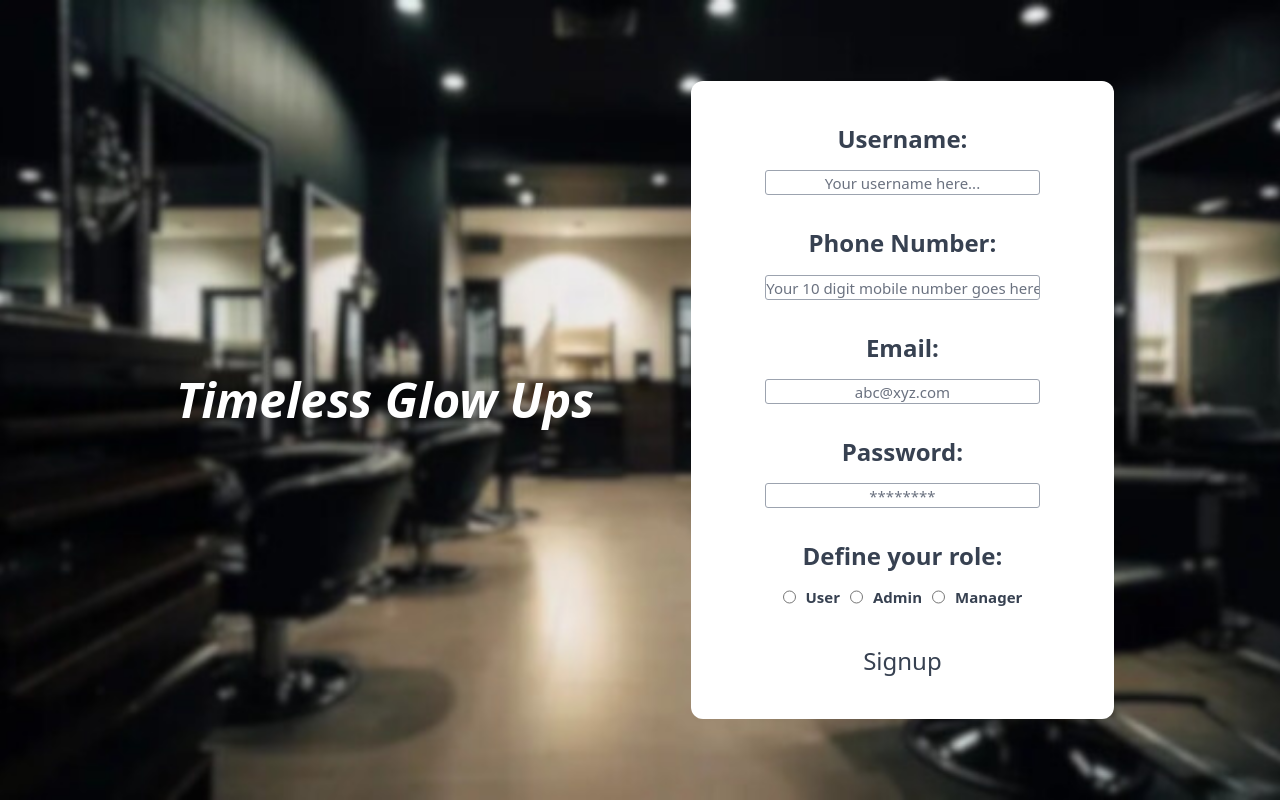
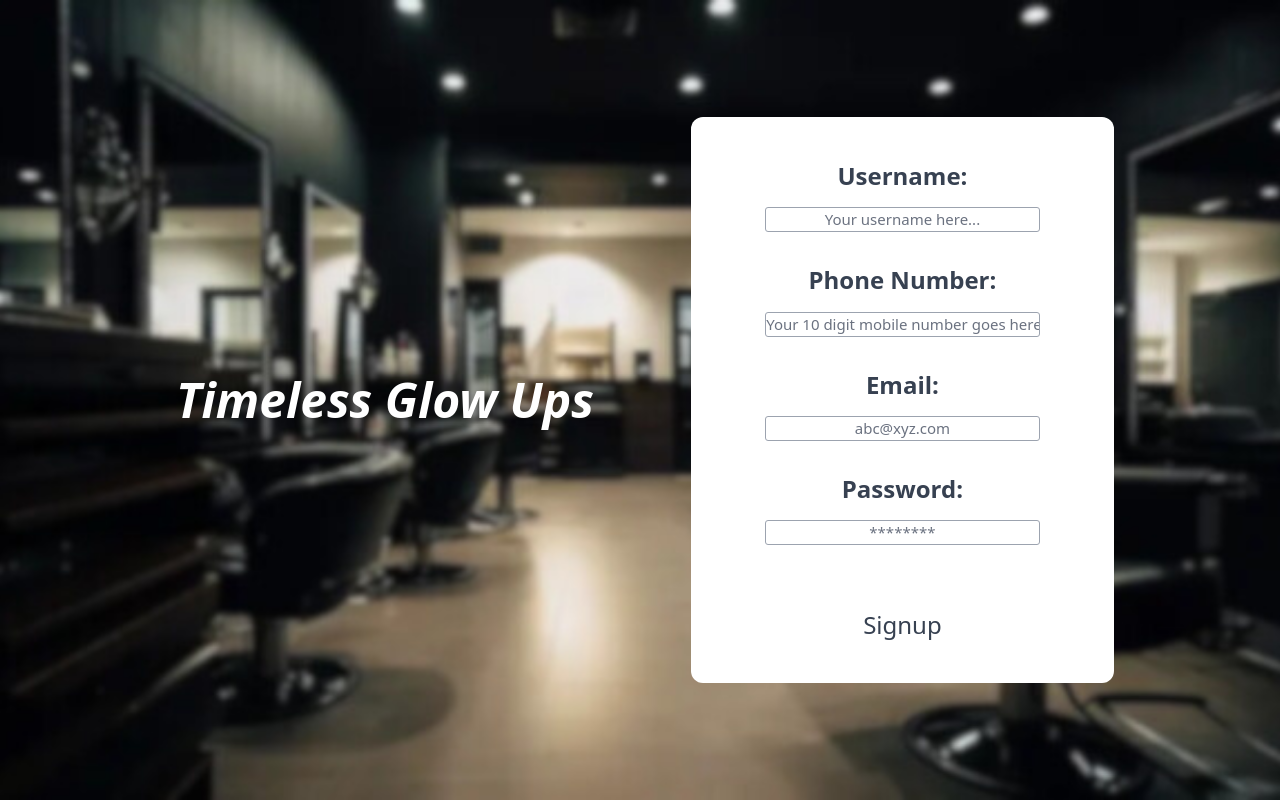
Before and after one commit to AshiMahajan/Flask-Leads-Management-System, a Flask app: page /signup in a window 1280 px wide. Run offline with Flask 3, Linux system fonts and the light colour scheme.

Commit message:
updated signup page

```diff
--- a/templates/signup.html
+++ b/templates/signup.html
@@ -68,23 +68,6 @@ content %}
     "
     placeholder="********"
   /><br />
-  <label for="email">Define your role:</label>
-  <div
-    style="
-      margin-top: 2%;
-      font-size: 15px;
-      display: flex;
-      flex-direction: row;
-      gap: 10px;
-    "
-  >
-    <input type="radio" name="options" id="option2" value="user" required />
-    User
-    <input type="radio" name="options" id="option1" value="admin" required />
-    Admin
-    <input type="radio" name="options" id="option3" value="manager" required />
-    Manager
-  </div>
   <p class="text-red-600 text-sm mt-4 mb-4">
     {% with messages = get_flashed_messages() %} {% if messages %} {% for
     message in messages %} {{ message }} {% endfor %} {% endif %} {% endwith %}
```
